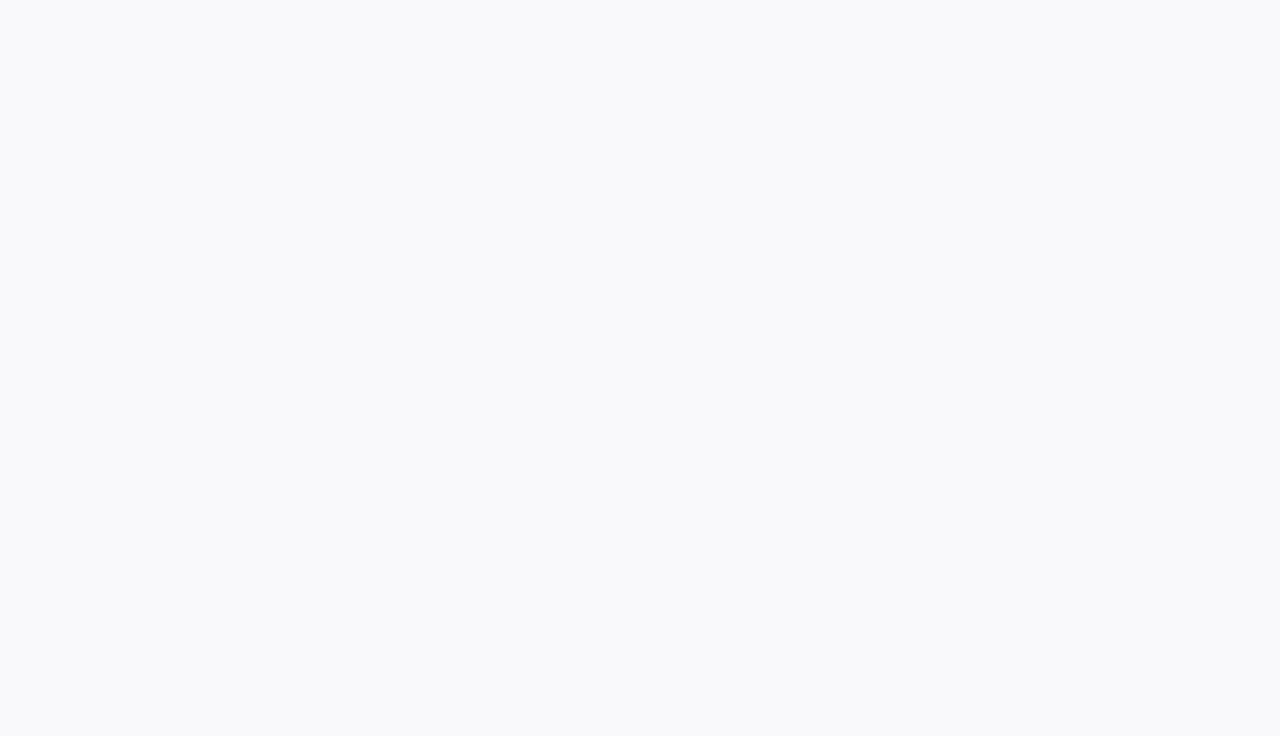
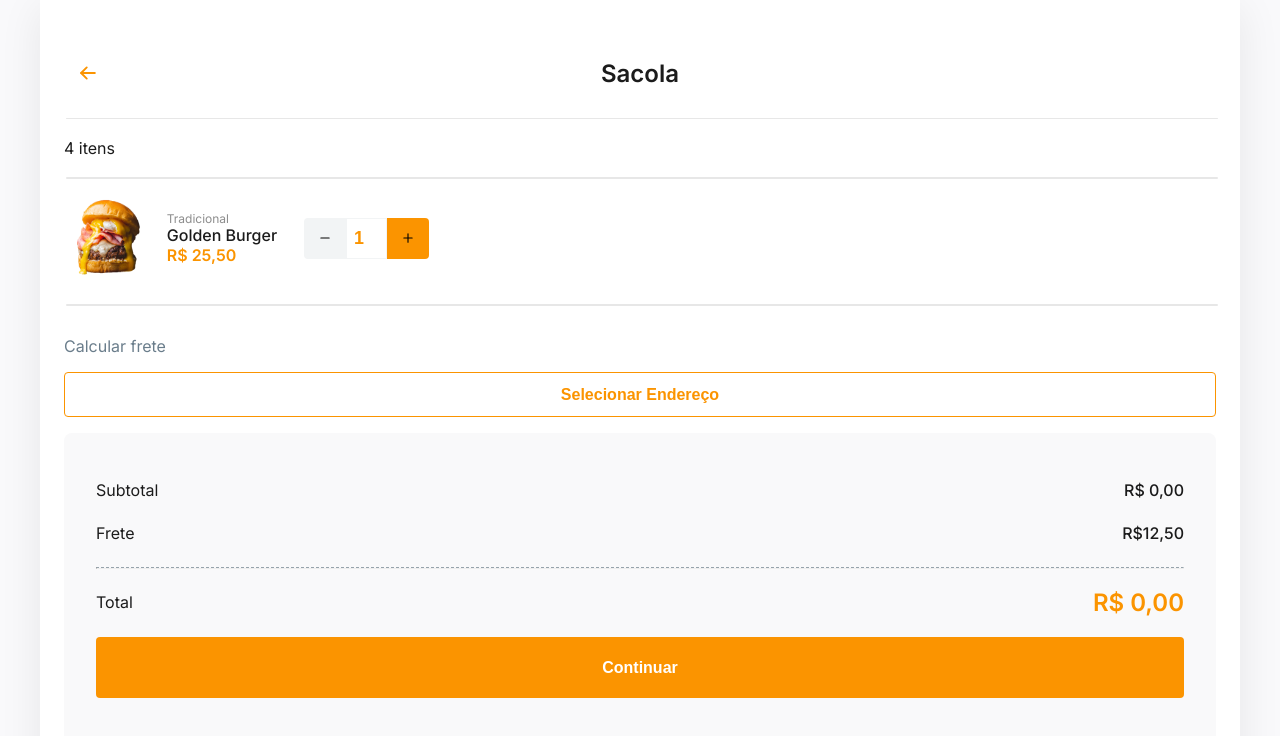
Before and after one commit to Caiocof/app_delivery, a React (Vite) app: page /bag in a window 1280 px wide. Before the commit this address had no page. Shown: the top 736 px of the page. Built offline with nearby package versions, Linux system fonts and the light colour scheme; a web font is replaced by a local one.

Commit message:
feat:create bag component

```diff
--- /dev/null
+++ b/src/pages/Bag/index.tsx
@@ -0,0 +1,76 @@
+import { useState } from 'react'
+import { Button } from '../../components/Button'
+import { CardOrder } from '../../components/CardOrder'
+import { DivisionItems } from '../../components/DivisionItems'
+import { HeaderPages } from '../../components/HeaderPages'
+import { burgerImage, formatMoney, mainColor } from '../../utils'
+import './styles.css'
+
+export const Bag = () => {
+  const [titleButton, setTitleButton] = useState('Selecionar Endereço')
+  const [valueTotal, setValueTotal] = useState(0)
+  const [subTotal, setSubTotal] = useState(0)
+
+  return (
+    <div className="bagContainer">
+      <header className="bagHeader">
+        <HeaderPages
+          navigateRoute='/'
+          title='Sacola'
+          iconColor={mainColor}
+        />
+        <DivisionItems
+          mainColor={mainColor}
+          completed={0}
+        />
+        <span className="bagAmountItems">4 itens</span>
+        <DivisionItems
+          mainColor={mainColor}
+          completed={0}
+        />
+      </header>
+      <div className="body">
+        <div className="bagCardItems">
+          <CardOrder
+            url_image={burgerImage}
+            titleProduct='Tradicional'
+            nameProduct='Golden Burger'
+            priceProduct={25.50}
+            amountProduct={1}
+            mainColor={mainColor}
+          />
+        </div>
+        <div className="bagShipping">
+          <span>Calcular frete</span>
+          <Button
+            buttonColor='#FFF'
+            borderColor={mainColor}
+            title={titleButton}
+            titleColor={mainColor}
+          />
+        </div>
+        <div className="bagValueTotal">
+          <div className='bagSubtotal'>
+            <span>Subtotal</span>
+            <span>{formatMoney(subTotal)}</span>
+          </div>
+          <div className='bagValueShipping'>
+            <span>Frete</span>
+            <span>R$12,50</span>
+          </div>
+          <hr />
+          <div className='bagTotal'>
+            <span>Total</span>
+            <span style={{ color: mainColor || '' }}>{formatMoney(valueTotal)}</span>
+          </div>
+          <Button
+            buttonColor={mainColor}
+            title='Continuar'
+          />
+
+        </div>
+      </div>
+
+    </div>
+  )
+}
--- /dev/null
+++ b/src/pages/Bag/styles.css
@@ -0,0 +1,112 @@
+.bagContainer {
+  display: flex;
+  padding: 50px 1.5rem;
+  flex-direction: column;
+  min-height: 429px;
+  background-color: #FFF;
+}
+
+.bagHeader {
+  display: flex;
+  flex-direction: column;
+  gap: 18px;
+  margin-bottom: 15px;
+}
+
+.bagHeader .bagAmountItems {
+  font-weight: 400;
+  font-size: 1rem;
+  line-height: 1.21rem;
+  color: #1B1B1B;
+}
+
+.bagCardItems {
+  margin-bottom: 31px;
+}
+
+.bagShipping {
+  display: flex;
+  height: 80px;
+  flex-direction: column;
+  margin-bottom: 16px;
+}
+
+.bagShipping span {
+  font-weight: 400;
+  font-size: 1rem;
+  line-height: 1.21rem;
+  color: #6A7D8B;
+  margin-bottom: 16px;
+}
+
+.bagValueTotal {
+  display: flex;
+  flex-direction: column;
+  width: 100%;
+  height: 337px;
+  padding: 48px 32px 48px 32px;
+  gap: 24px;
+  background-color: #F9F9FA;
+  border-radius: 8px;
+}
+
+.bagValueTotal>hr {
+  border-top: 1px dashed #96A3AB;
+}
+
+.bagValueTotal .bagSubtotal {
+  display: flex;
+  justify-content: space-between;
+}
+
+.bagValueTotal .bagSubtotal span:nth-child(1) {
+  font-weight: 400;
+  font-size: 1rem;
+  line-height: 1.21rem;
+  color: #1B1B1B;
+}
+
+.bagValueTotal .bagSubtotal span:nth-child(2) {
+  font-weight: 500;
+  font-size: 1rem;
+  line-height: 1.21rem;
+  color: #1B1B1B;
+}
+
+.bagValueTotal .bagValueShipping {
+  display: flex;
+  justify-content: space-between;
+}
+
+.bagValueTotal .bagValueShipping span:nth-child(1) {
+  font-weight: 400;
+  font-size: 1rem;
+  line-height: 1.21rem;
+  color: #1B1B1B;
+}
+
+.bagValueTotal .bagValueShipping span:nth-child(2) {
+  font-weight: 500;
+  font-size: 1rem;
+  line-height: 1.21rem;
+  color: #1B1B1B;
+}
+
+.bagValueTotal .bagTotal {
+  display: flex;
+  justify-content: space-between;
+}
+
+.bagValueTotal .bagTotal span:nth-child(1) {
+  font-weight: 400;
+  font-size: 1rem;
+  line-height: 1.21rem;
+  color: #1B1B1B;
+}
+
+.bagValueTotal .bagTotal span:nth-child(2) {
+  font-weight: 600;
+  font-size: 1.5rem;
+  line-height: 1.21rem;
+  color: #1B1B1B;
+}
--- a/src/pages/MenuBar/index.tsx
+++ b/src/pages/MenuBar/index.tsx
@@ -28,8 +28,6 @@ export const MenuBar = () => {
     const handleHeader = () => {
         if (userLogged) {
             const access = formatDate(userLogged.last_access, "dd MMM yyyy HH:mm")
-
-
             return (
                 <div>
                     <p className='userName'>{userLogged.name}</p>
@@ -83,13 +81,13 @@ export const MenuBar = () => {
             />
             <div className="menuBody">
                 <ul>
-                    <li className="menuList">
+                    <li className="menuList" onClick={() => navigate('/')}>
                         <div className="menuListIcon">
                             <ForkKnife size={20} weight="bold" color='#6A7D8B' />
                         </div>
                         <div className="menuListName">Cardápio</div>
                     </li>
-                    <li className="menuList">
+                    <li className="menuList" onClick={() => navigate('/bag')}>
                         <div className="menuListIcon">
                             <Bag size={20} weight="bold" color='#6A7D8B' />
                         </div>
--- a/src/routes/index.tsx
+++ b/src/routes/index.tsx
@@ -9,6 +9,7 @@ import { Products } from "../pages/Product";
 import { PageLogin } from "../pages/Account";
 import { PageRegister } from "../pages/Account/layouts/PageRegister";
 import { PageForget } from "../pages/Account/layouts/PageForget";
+import { Bag } from "../pages/Bag";
 
 export const Routers = () => {
     return (
@@ -16,6 +17,7 @@ export const Routers = () => {
             <Routes>
                 <Route path="/" element={<Home />} />
                 <Route path="/menubar" element={<MenuBar />} />
+                <Route path="/bag" element={<Bag />} />
                 <Route path="/account" element={<PageLogin />} />
                 <Route path="/account/register-account" element={<PageRegister />} />
                 <Route path="/account/forget-account" element={<PageForget />} />
```
Also changed, not shown: src/interfaces/address.ts (added, +8 -0 lines), src/mock/index.json (+5 -41 lines), src/interfaces/user.ts (renamed from src/interfaces/user.tsx).
